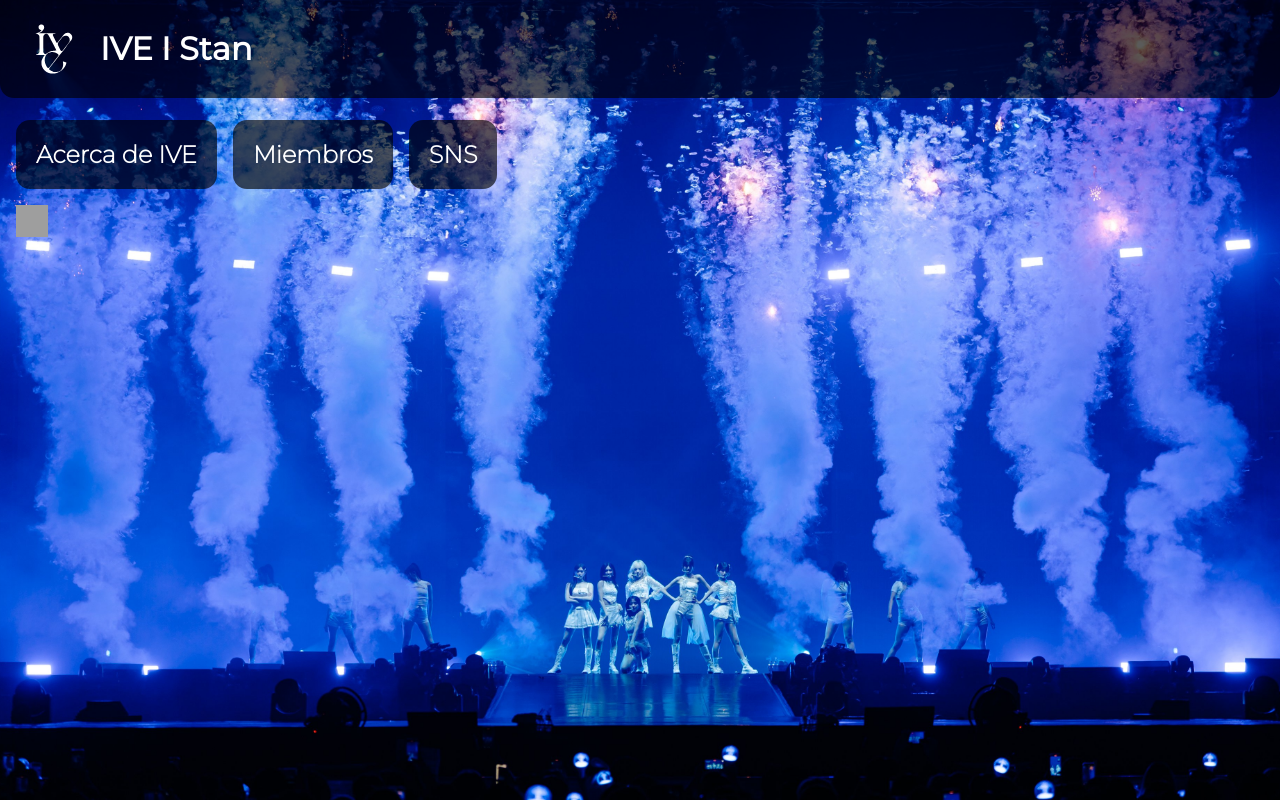
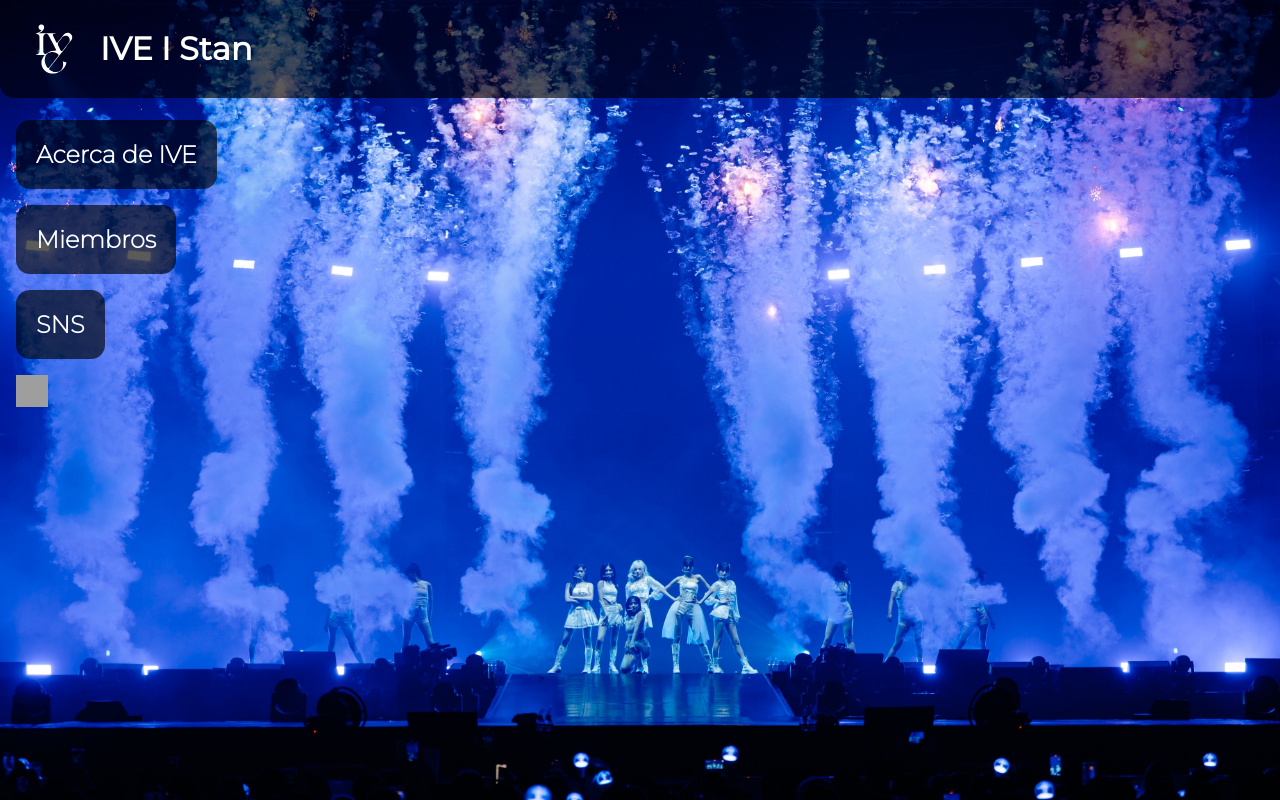
Before and after one commit to juanmadev5/iveistan, a plain HTML site: page index.html in a window 1280 px wide. Drawn offline with Linux system fonts and the light colour scheme; grey boxes are pictures that could not be loaded.

Commit message:
minor change

```diff
--- a/styles/index.css
+++ b/styles/index.css
@@ -100,9 +100,3 @@ a {
     flex-direction: column;
   }
 }
-@media (min-width: 720px) {
-  .card_container {
-    margin-top: 6px;
-    flex-direction: row;
-  }
-}
```
